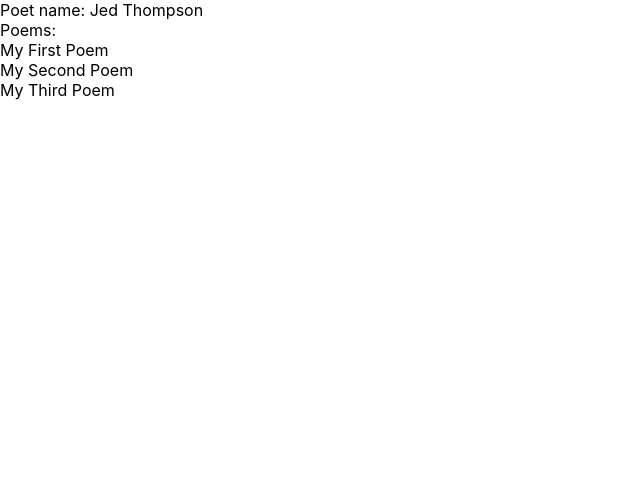
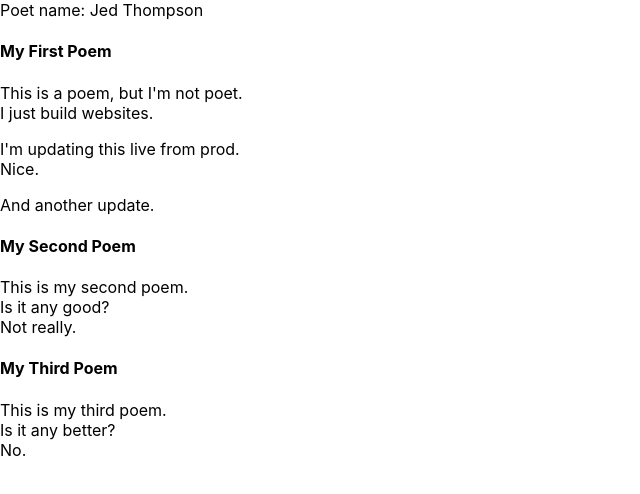
Before and after one commit to jedster1111/queer-poets-next, a Next.js app: page /poets/jed-thompson in a window 1280 px wide. Shown: the top 494 px of the page, without its empty margins (0-640 px from the left). Built offline with nearby package versions, Linux system fonts and the light colour scheme.

Commit message:
Render poem content

```diff
--- a/content/poems/my-second-poem.md
+++ b/content/poems/my-second-poem.md
@@ -3,6 +3,6 @@ title: My Second Poem
 author: jed-thompson
 addedDate: 2021-02-04T20:22:07.572Z
 ---
-This is my second poem.
-Is it any good?
+This is my second poem.\
+Is it any good?\
 Not really.
--- a/content/poems/my-third-poem.md
+++ b/content/poems/my-third-poem.md
@@ -3,6 +3,6 @@ title: My Third Poem
 author: jed-thompson
 addedDate: 2021-02-05T03:09:53.009Z
 ---
-This is my third poem.
-Is it any better?
+This is my third poem.\
+Is it any better?\
 No.
--- a/pages/poets/[poetSlug].tsx
+++ b/pages/poets/[poetSlug].tsx
@@ -1,5 +1,6 @@
 import React from "react";
 import { GetStaticPaths, GetStaticProps, InferGetStaticPropsType } from "next";
+import ReactMarkdown from "react-markdown";
 import { Poem, Poet } from "../../types";
 import { getPoetBySlug, getPoetSlugs } from "../../utils/data/poets";
 import { getPoemBySlug } from "../../utils/data/poems";
@@ -35,9 +36,11 @@ export default function PoetPage({ poet, poems }: InferGetStaticPropsType<typeof
         <div>
             <div>Poet name: {poet.name}</div>
             <div>
-                Poems:{" "}
                 {poems.map((poem) => (
-                    <div key={poem.slug}>{poem.title}</div>
+                    <div key={poem.slug}>
+                        <h4>{poem.title}</h4>
+                        <ReactMarkdown>{poem.body}</ReactMarkdown>
+                    </div>
                 ))}
             </div>
         </div>
```
